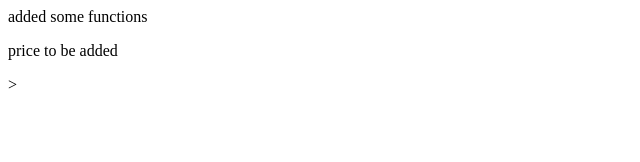
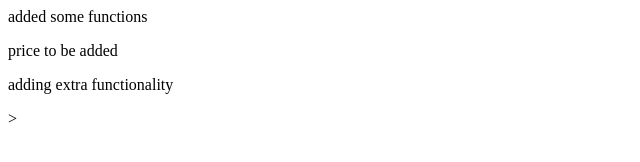
Before and after one commit to karuppasamyofficial/sampletest, a plain HTML site: page index.html in a window 1280 px wide. Shown: the whole page, without its empty margins (0-640 px from the left). Drawn offline with Linux system fonts and the light colour scheme.

Commit message:
added extra functionality

```diff
--- a/index.html
+++ b/index.html
@@ -1,5 +1,6 @@
 <html></html>
 <p>added some functions</p>
 <p>price to be added </p>
+<p>adding extra functionality</p>
 
 <fotter></fotter>>
```
